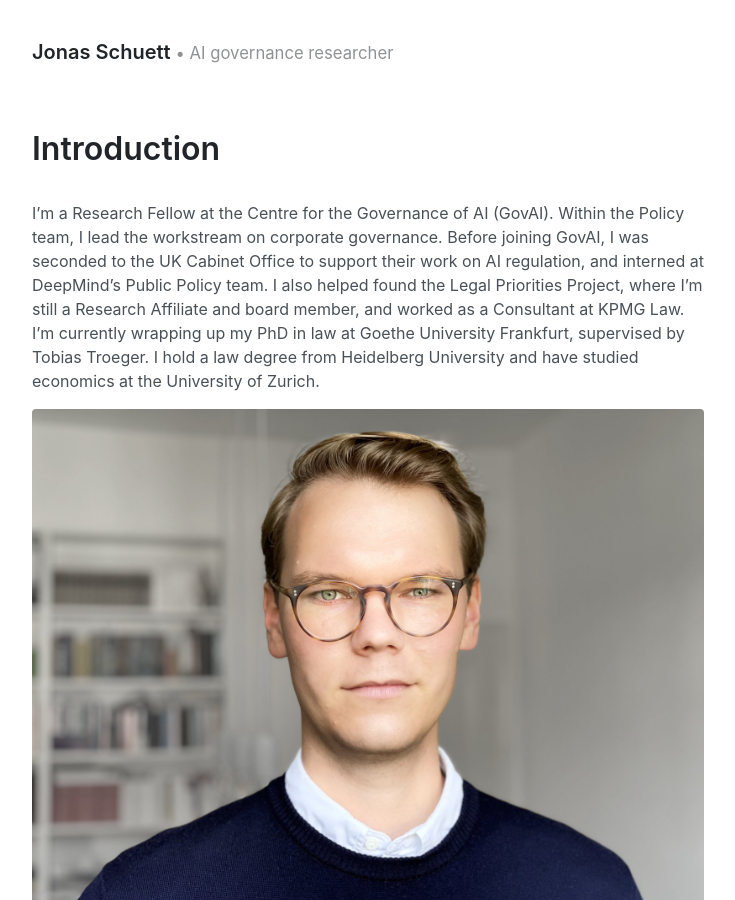
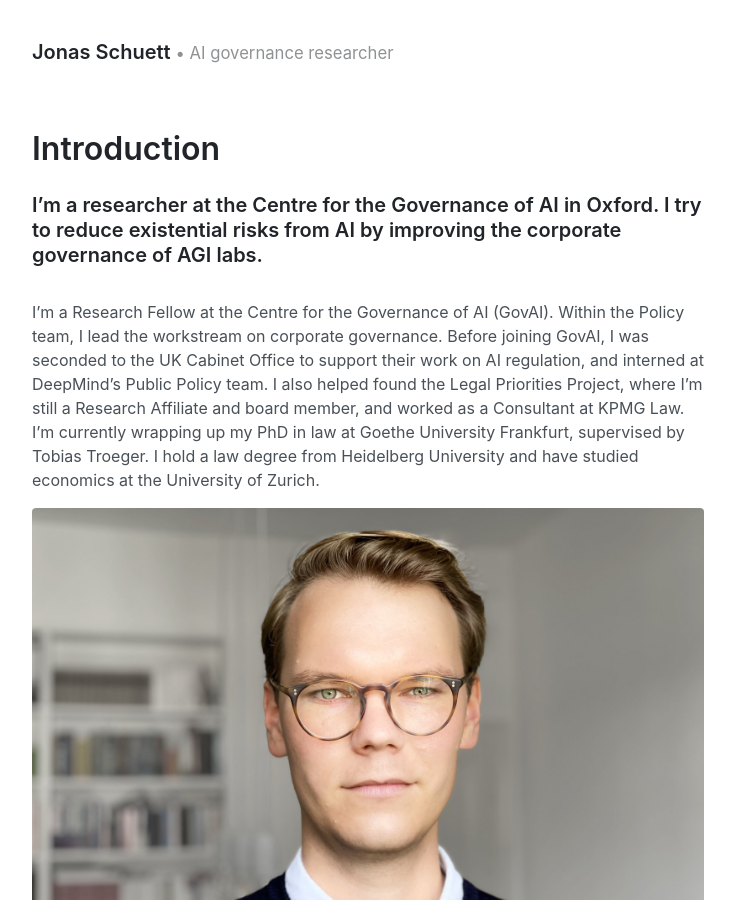
Before and after one commit to jonasschuett/jonasschuett.github.io, a Jekyll site: the page built from _posts/2020-04-04-introduction.md, in a window 1280 px wide and 900 px high. Shown: the whole window, without its empty margins (272-1007 px from the left). Built offline with Jekyll 4.4.1, drawn with Linux system fonts in a browser that asks for light colours.

Commit message:
Update 2020-04-04-introduction.md

```diff
--- a/_posts/2020-04-04-introduction.md
+++ b/_posts/2020-04-04-introduction.md
@@ -2,6 +2,8 @@
 layout: page
 title:
 ---
+
+### I'm a researcher at the Centre for the Governance of AI in Oxford. I try to reduce existential risks from AI by improving the corporate governance of AGI labs.
 
 <br>I'm a Research Fellow at the Centre for the Governance of AI (GovAI). Within the Policy team, I lead the workstream on corporate governance. Before joining GovAI, I was seconded to the UK Cabinet Office to support their work on AI regulation, and interned at DeepMind’s Public Policy team. I also helped found the Legal Priorities Project, where I'm still a Research Affiliate and board member, and worked as a Consultant at KPMG Law. I'm currently wrapping up my PhD in law at Goethe University Frankfurt, supervised by Tobias Troeger. I hold a law degree from Heidelberg University and have studied economics at the University of Zurich.
 
```
